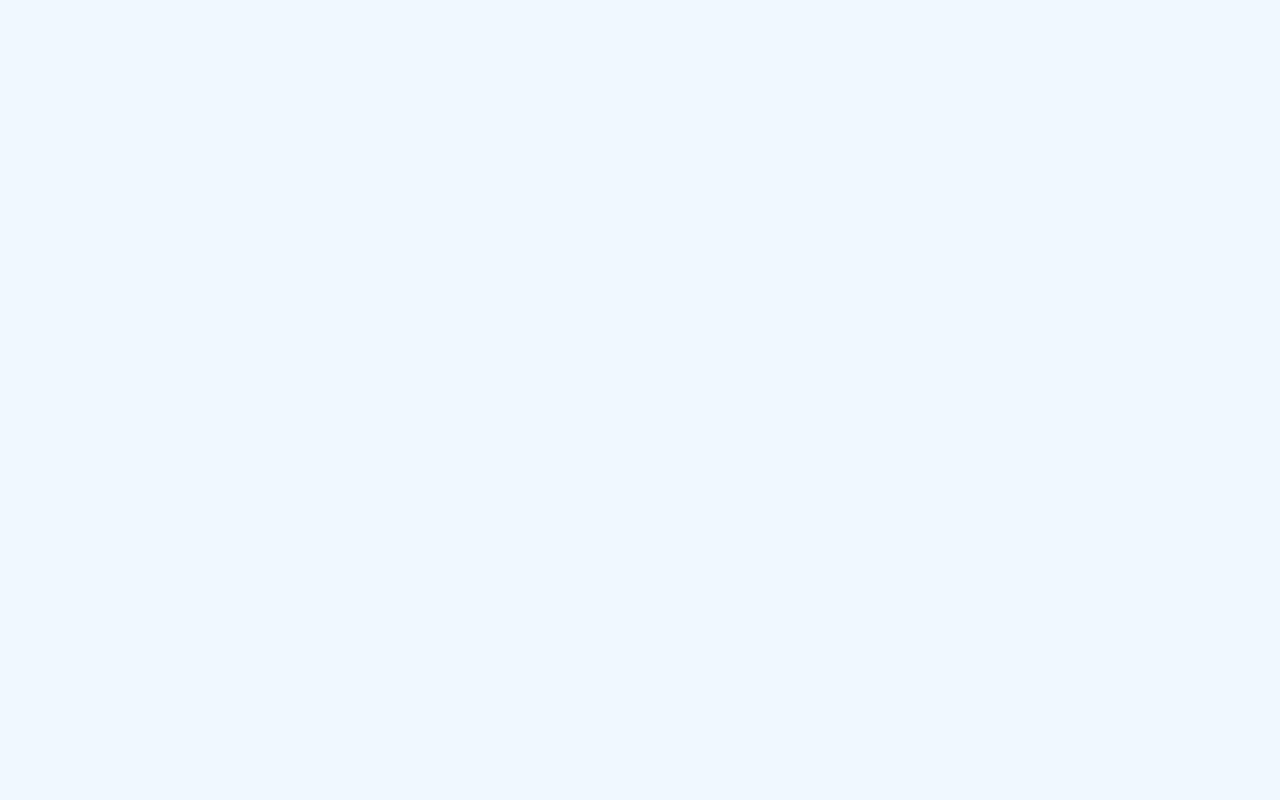
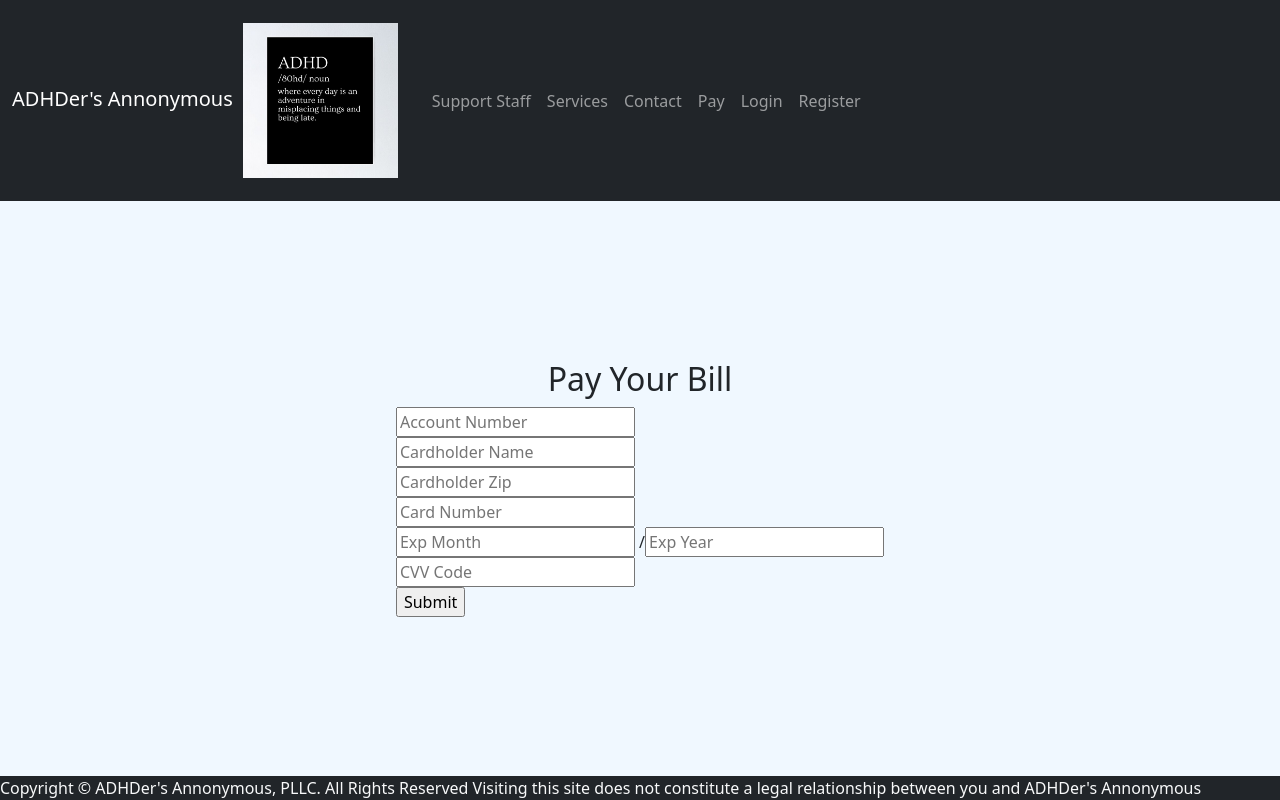
Before and after one commit to SpencerGNelson/cs3660_project, a React (Vite) app in the folder reactapp/: page /cs3660_project/Project/flaskapp/pay in a window 1280 px wide. Before the commit this address had no page. Built offline with nearby package versions, Linux system fonts and the light colour scheme.

Commit message:
Final routing/ hosting fixes

```diff
--- a/reactapp/src/main.jsx
+++ b/reactapp/src/main.jsx
@@ -6,7 +6,7 @@ import App from './App.jsx'
 
 createRoot(document.getElementById('root')).render(
   <StrictMode>
-    <BrowserRouter>
+    <BrowserRouter basename="/cs3660_project/Project/flaskapp">
         <App />
     </BrowserRouter>
   </StrictMode>,
--- a/reactapp/src/setup.jsx
+++ b/reactapp/src/setup.jsx
@@ -52,6 +52,6 @@ export const adminLinks = [
 
 export const appSettings = {
     appName: 'ADHD Support',
-    apiBaseUrl: '',  // Empty string for relative URLs (since Flask serves the React app)
+    apiBaseUrl: '/cs3660_project/Project/flaskapp',  // Base URL for Flask API
     defaultTheme: 'light'
 }
--- a/reactapp/src/widgets/Image.jsx
+++ b/reactapp/src/widgets/Image.jsx
@@ -1,7 +1,16 @@
 import { appSettings } from '../setup'
 
 function Image({ src, backend = false, alt = "", className = "", style = {} }) {
-    const imageSrc = backend ? `${appSettings.apiBaseUrl}/static/images/${src}` : src
+    // For backend images, use API base URL
+    // For frontend images, prepend base path if src starts with /
+    let imageSrc
+    if (backend) {
+        imageSrc = `${appSettings.apiBaseUrl}/static/images/${src}`
+    } else if (src.startsWith('/')) {
+        imageSrc = `${appSettings.apiBaseUrl}${src}`
+    } else {
+        imageSrc = src
+    }
 
     return (
         <img
--- a/reactapp/vite.config.js
+++ b/reactapp/vite.config.js
@@ -3,6 +3,6 @@ import react from '@vitejs/plugin-react'
 
 // https://vite.dev/config/
 export default defineConfig({
-  base: "/",
+  base: "/cs3660_project/Project/flaskapp/",
   plugins: [react()],
 })
```
